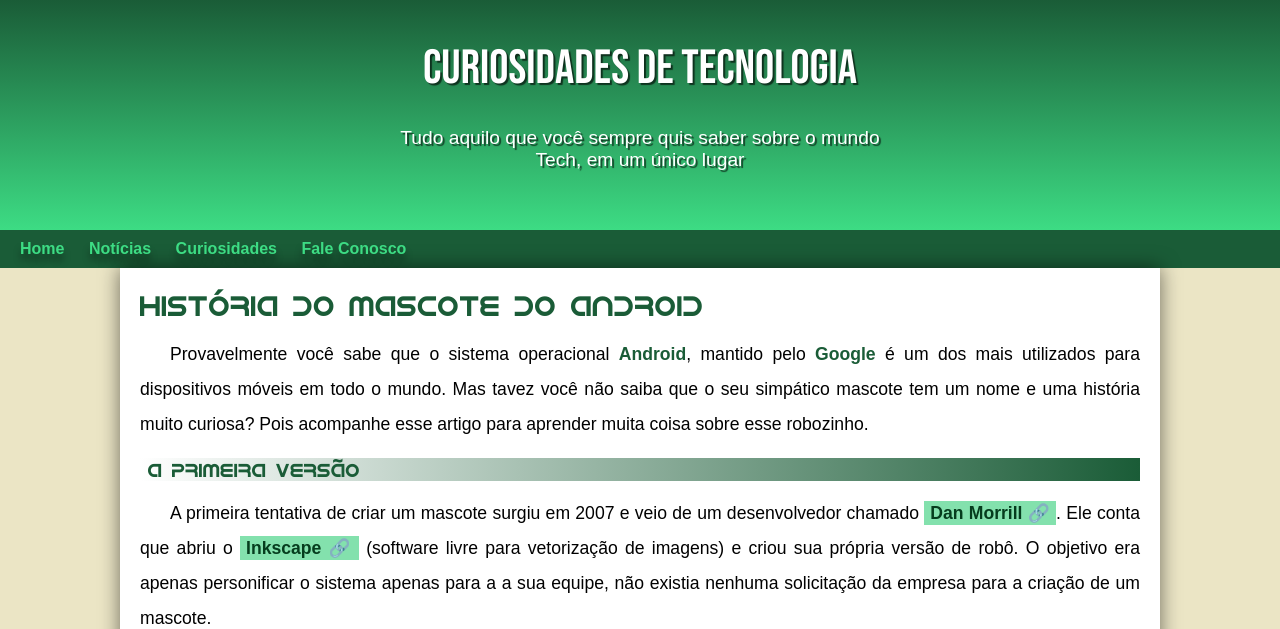
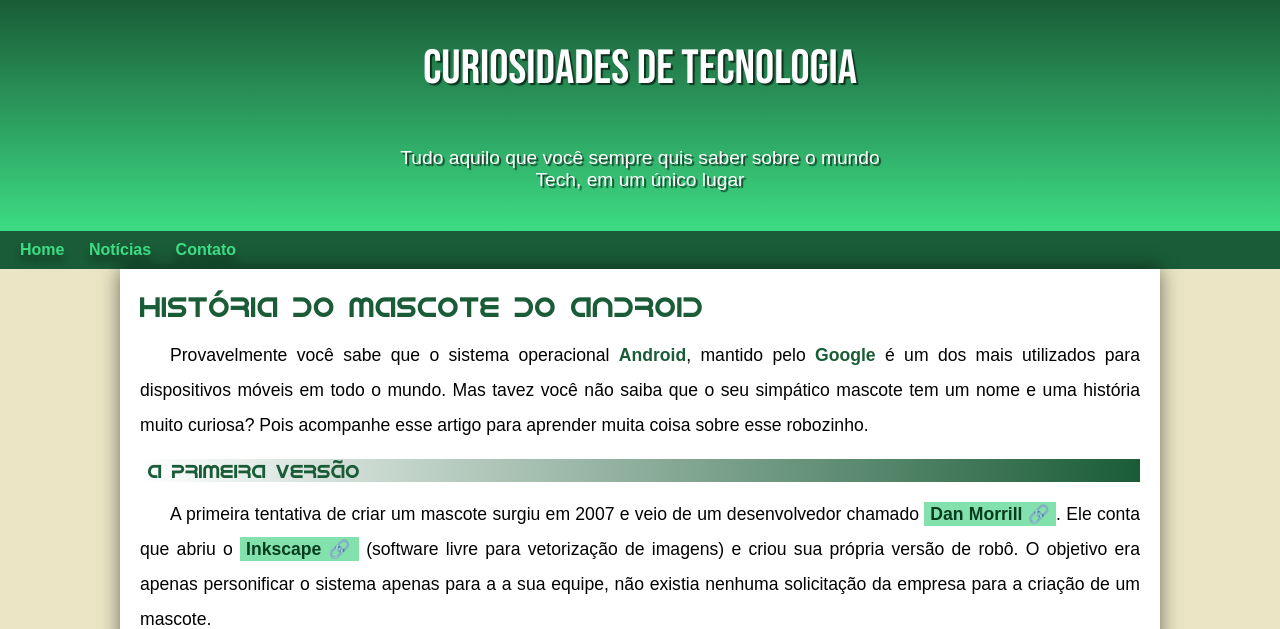
Before and after one commit to RogDU/projeto-android, a plain HTML site: page index.html in a window 1280 px wide. Shown: the top 629 px of the page. Drawn offline with Linux system fonts and the light colour scheme.

Commit message:
Problema de padding resolvido

```diff
--- a/css/style.css
+++ b/css/style.css
@@ -58,7 +58,7 @@ header > h1{
     font-family: var(--font-destaque);
     font-size: 3em;
     font-weight: normal;
-    margin-bottom: 30px;
+    padding-bottom: 50px;
     text-shadow: 2px 2px 1px rgba(0, 0, 0, 0.623);
 }
 
--- a/index.html
+++ b/index.html
@@ -15,8 +15,7 @@
     <nav>
         <a href="">Home</a>
         <a href="">Notícias</a>
-        <a href="">Curiosidades</a>
-        <a href="">Fale Conosco</a>
+        <a href="">Contato</a>
     </nav>
     <main>
         <article>
```
